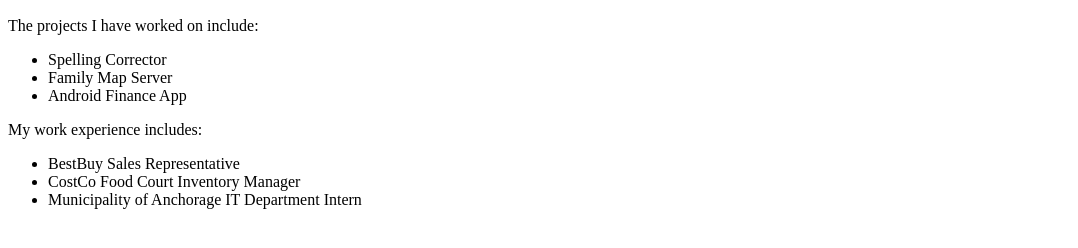
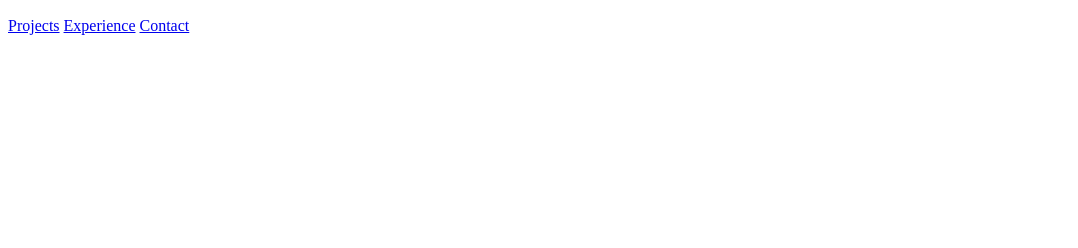
Before and after one commit to GraysonBennion/website, a plain HTML site: page index.html in a window 1280 px wide. Shown: the part 470-718 px from the top of the page, without its empty margins (0-1078 px from the left). Drawn offline with Linux system fonts and the light colour scheme.

Commit message:
added index.html

```diff
--- a/index.html
+++ b/index.html
@@ -8,17 +8,9 @@
 
   <img src="/photos/profile.jpg" height="330" width="250"/>
 
-  <p>The projects I have worked on include:
-    <ul>
-      <li>Spelling Corrector</li>
-      <li>Family Map Server</li>
-      <li>Android Finance App</li>
-    </ul>
-    My work experience includes:
-    <ul>
-      <li>BestBuy Sales Representative</li>
-      <li>CostCo Food Court Inventory Manager</li>
-      <li>Municipality of Anchorage IT Department Intern</li>
-    </ul>
+  <p>
+    <a href="project.html">Projects</a>
+    <a href="experience.html">Experience</a>
+    <a href="contact.html">Contact</a>
   </p>
 </html>
```
